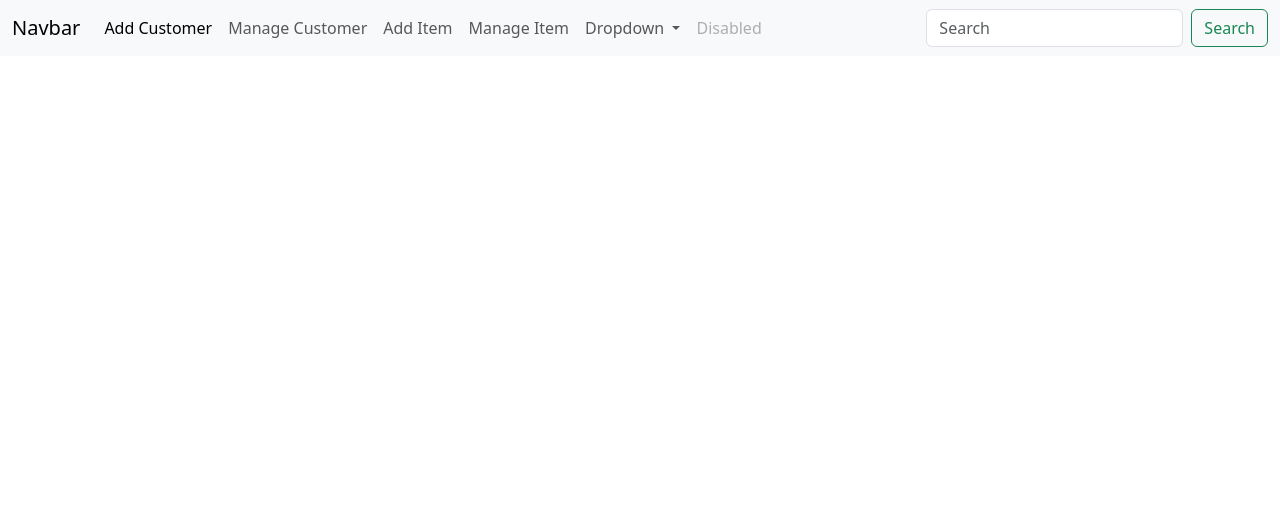
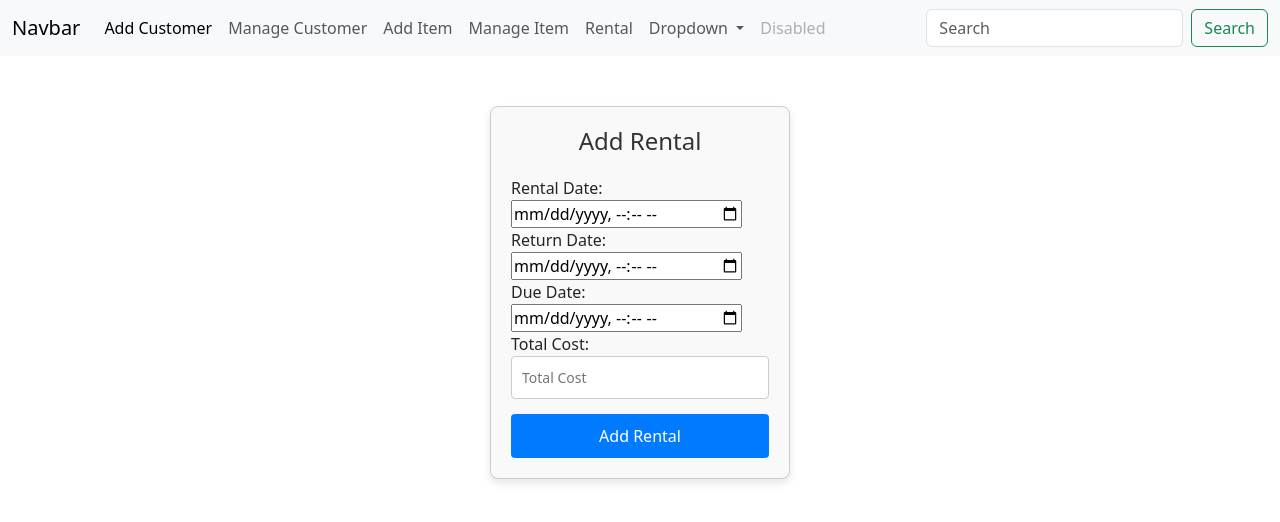
Before and after one commit to bhagya-gamage/RentalManagementSystemFrontEnd, an Angular app: page /app-add-rental-page in a window 1280 px wide. Before the commit this address led to /. Shown: the top 522 px of the page. Built offline with nearby package versions, Linux system fonts and the light colour scheme.

Commit message:
add rental

```diff
--- a/src/app/app.routes.ts
+++ b/src/app/app.routes.ts
@@ -3,6 +3,7 @@ import { AddCustomerPageComponent } from './page/add-customer-page/add-customer-
 import { ManageCustomerPageComponent } from './page/manage-customer-page/manage-customer-page.component';
 import { AddItemPageComponent } from './page/add-item-page/add-item-page.component';
 import { ManageItemPageComponent } from './page/manage-item-page/manage-item-page.component';
+import { AddRentalPageComponent } from './page/add-rental-page/add-rental-page.component';
 
 export const routes: Routes = [
     {
@@ -20,5 +21,9 @@ export const routes: Routes = [
     {
         path:"app-manage-item-page",
         component:ManageItemPageComponent
+    },
+    {
+        path:"app-add-rental-page",
+        component:AddRentalPageComponent
     }
 ];
--- a/src/app/comman/nav-bar/nav-bar.component.html
+++ b/src/app/comman/nav-bar/nav-bar.component.html
@@ -17,6 +17,9 @@
           </li>
           <li class="nav-item">
             <a class="nav-link" href="#" routerLink="app-manage-item-page">Manage Item</a>
+          </li>
+          <li class="nav-item">
+            <a class="nav-link" href="#" routerLink="app-add-rental-page">Rental</a>
           </li>
           <li class="nav-item dropdown">
             <a class="nav-link dropdown-toggle" href="#" role="button" data-bs-toggle="dropdown" aria-expanded="false">
--- /dev/null
+++ b/src/app/page/add-rental-page/add-rental-page.component.css
@@ -0,0 +1,40 @@
+.container {
+    width: 300px;
+    margin: 50px auto;
+    padding: 20px;
+    border: 1px solid #ccc;
+    border-radius: 8px;
+    background-color: #f9f9f9;
+    box-shadow: 0 4px 8px rgba(0, 0, 0, 0.1);
+  }
+
+  .container h1 {
+    font-size: 24px;
+    margin-bottom: 20px;
+    text-align: center;
+    color: #333;
+  }
+
+  .container input[type="text"] {
+    width: 100%;
+    margin-bottom: 15px;
+    padding: 10px;
+    border: 1px solid #ccc;
+    border-radius: 4px;
+    font-size: 14px;
+  }
+
+  .container input[type="button"] {
+    width: 100%;
+    padding: 10px;
+    font-size: 16px;
+    color: #fff;
+    background-color: #007bff;
+    border: none;
+    border-radius: 4px;
+    cursor: pointer;
+  }
+
+  .container input[type="button"]:hover {
+    background-color: #0056b3;
+  }
--- /dev/null
+++ b/src/app/page/add-rental-page/add-rental-page.component.html
@@ -0,0 +1,22 @@
+<div class="container">
+    <h1>Add Rental</h1>
+    <div>
+        <label for="rentalDate">Rental Date:</label>
+        <input id="rentalDate" type="datetime-local" placeholder="Rental Date" [(ngModel)]="rental.rentalDate">
+    </div>
+    <div>
+        <label for="returnDate">Return Date:</label>
+        <input id="returnDate" type="datetime-local" placeholder="Return Date" [(ngModel)]="rental.returnDate">
+    </div>
+    <div>
+        <label for="dueDate">Due Date:</label>
+        <input id="dueDate" type="datetime-local" placeholder="Due Date" [(ngModel)]="rental.dueDate">
+    </div>
+    <div>
+        <label for="totalCost">Total Cost:</label>
+        <input id="totalCost" type="text" placeholder="Total Cost" [(ngModel)]="rental.totalCost">
+    </div>
+    <div>
+        <input type="button" value="Add Rental" (click)="addRental()">
+    </div>
+</div>
--- /dev/null
+++ b/src/app/page/add-rental-page/add-rental-page.component.ts
@@ -0,0 +1,31 @@
+import { CommonModule } from '@angular/common';
+import { Component } from '@angular/core';
+import { FormsModule } from '@angular/forms';
+import { HttpClient } from '@angular/common/http';
+
+@Component({
+  selector: 'app-add-rental-page',
+  imports: [FormsModule,CommonModule],
+  templateUrl: './add-rental-page.component.html',
+  styleUrl: './add-rental-page.component.css'
+})
+export class AddRentalPageComponent {
+
+  public rental:any={
+    rentalDate:"",
+    returnDate:"",
+    dueDate:"",
+    totalCost:""
+  }
+
+  constructor(private http:HttpClient){}
+
+
+  public addRental(){
+    this.http.post("http://localhost:8080/rental/add-rental",this.rental).subscribe((data)=>{
+      alert("Rental Added!");
+      // this.alertLoginSuccessful();
+    })
+  }
+
+}
--- a/src/app/page/manage-customer-page/manage-customer-page.component.html
+++ b/src/app/page/manage-customer-page/manage-customer-page.component.html
@@ -21,7 +21,7 @@
             <td>{{customer.id}}</td>
             <td>{{customer.name}}</td>
             <td>{{customer.city}}</td>
-            <td>{{customer.Contact}}</td>
+            <td>{{customer.contact}}</td>
 
             <td><button class="btn btn-outline-danger" (click)="deleteCustomerById(customer.id)">delete</button></td>
 
--- /dev/null
+++ b/src/app/page/manage-rental-page/manage-rental-page.component.html
@@ -0,0 +1 @@
+<p>manage-rental-page works!</p>
```
Also changed, not shown: src/app/page/manage-rental-page/manage-rental-page.component.ts (added, +11 -0 lines), src/app/page/manage-rental-page/manage-rental-page.component.css (added), 2 other files (tests, documents, lock files or other folders).
